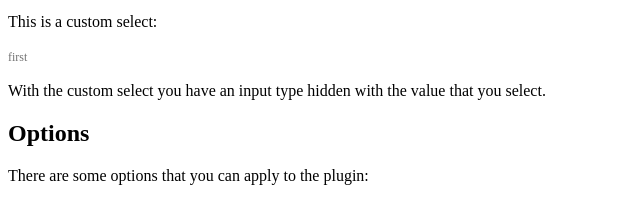
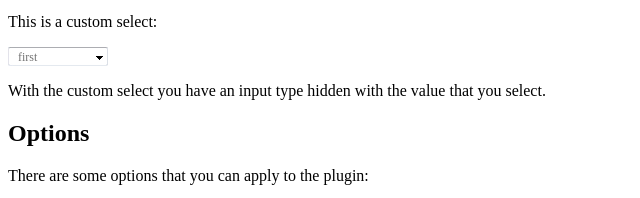
Before and after one commit to AlessandroMinoccheri/jquery-custom-select, a website: page index.html in a window 1280 px wide. Shown: the part 172-370 px from the top of the page, 0-640 px from the left. Drawn offline with Linux system fonts and the light colour scheme.

Commit message:
edit call javascript file

```diff
--- a/index.html
+++ b/index.html
@@ -7,7 +7,7 @@
 <link rel="shortcut icon" href="favicon.ico">
 <link rel="stylesheet" href="css/customselect.css" type="text/css" media="screen" />
 <script type="text/javascript" src="js/jquery-1.9.1.min.js"></script>
-<script type="text/javascript" src="js/jquery.customSelect.latest.min.js"></script>
+<script type="text/javascript" src="js/jquery.customSelect.js"></script>
 <script>
 $(document).ready(function() {
     $('#my-select').customSelect({
```
